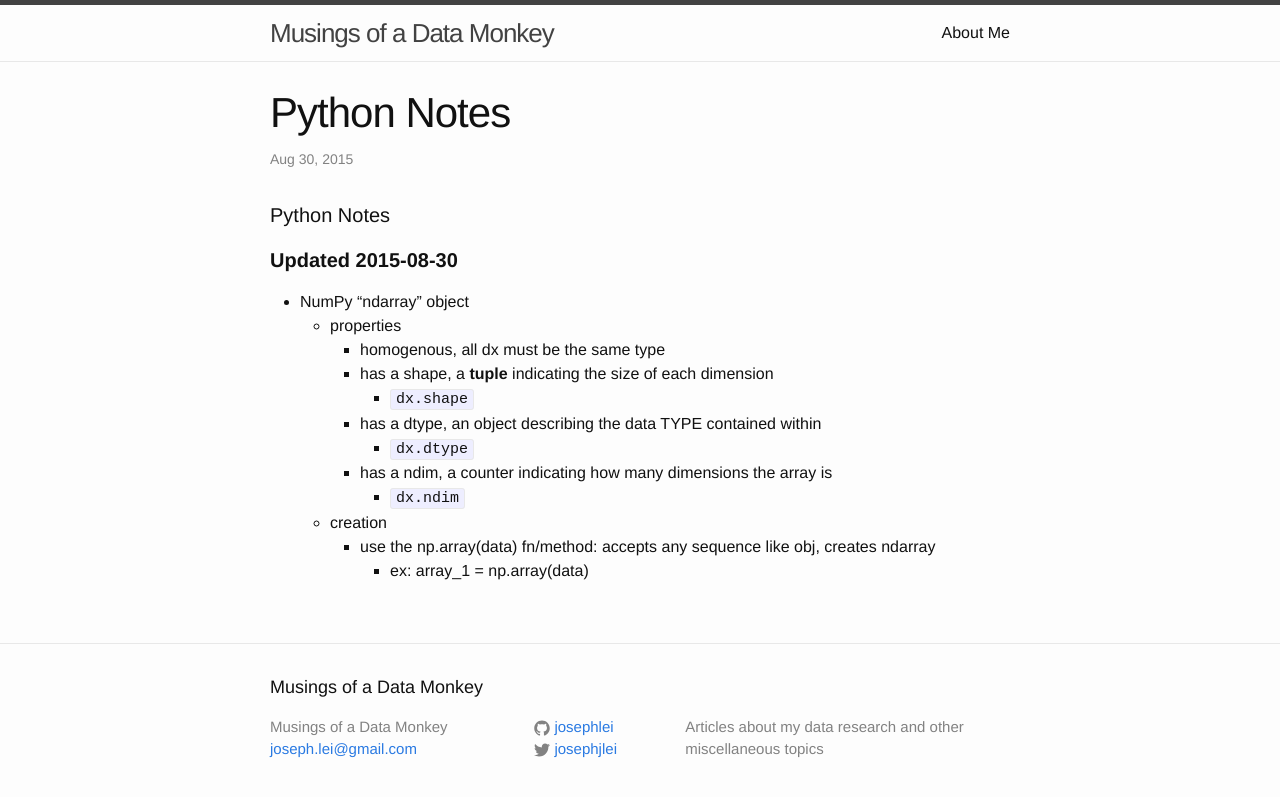
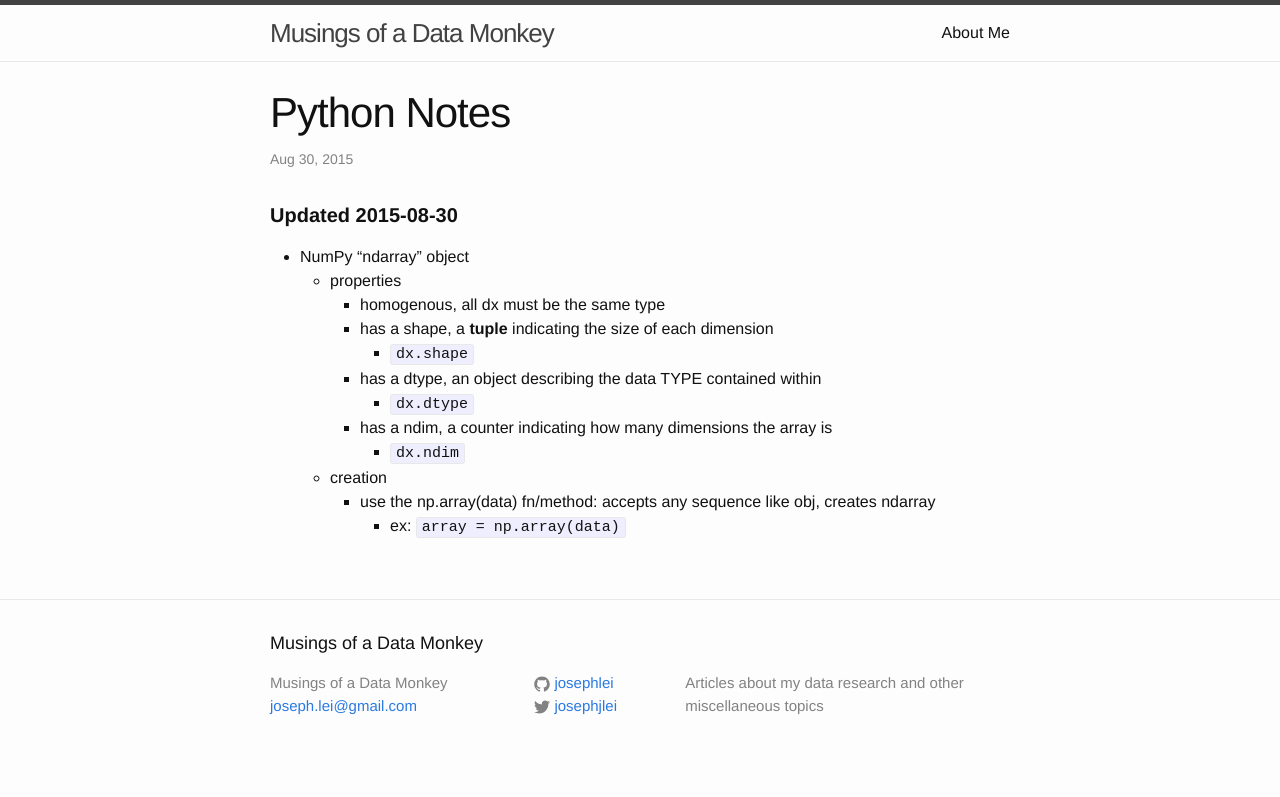
Before and after one commit to josephlei/jjl-website, a Jekyll site: the page built from _posts/2015-08-30-python-notes.markdown, in a window 1280 px wide. Shown: the top 797 px of the page. Built offline with Jekyll 4.4.1, drawn with Linux system fonts in a browser that asks for light colours.

Commit message:
direct shell update

```diff
--- a/_posts/2015-08-30-python-notes.markdown
+++ b/_posts/2015-08-30-python-notes.markdown
@@ -5,8 +5,6 @@ date: 2015-08-30
 categories:
 published: true
 ---
-
-####Python Notes
 
 ####**Updated 2015-08-30**
 
@@ -21,4 +19,4 @@ published: true
       * `dx.ndim`
   * creation
     * use the np.array(data) fn/method: accepts any sequence like obj, creates ndarray
-      * ex: array_1 = np.array(data)
+      * ex: `array = np.array(data)`
```
